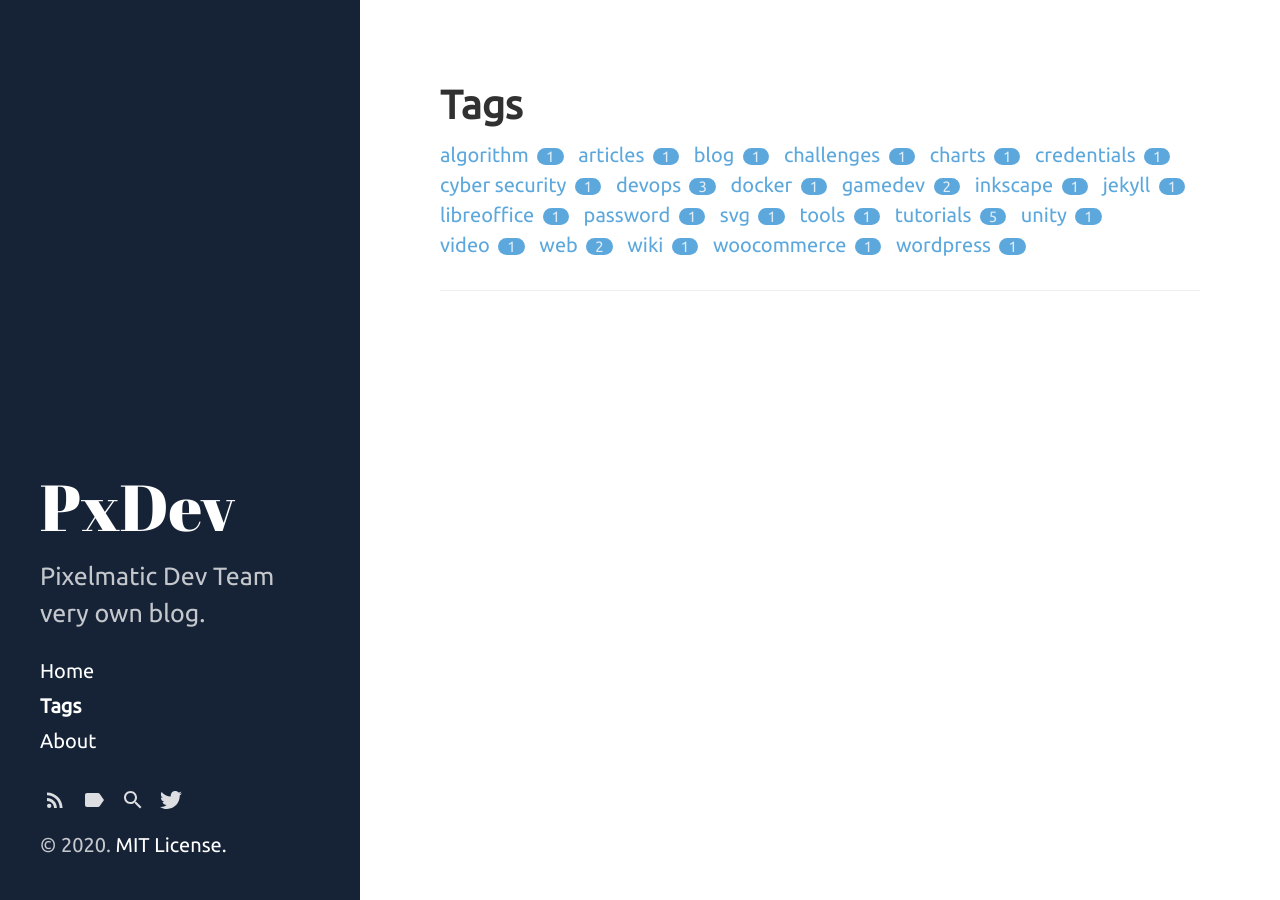
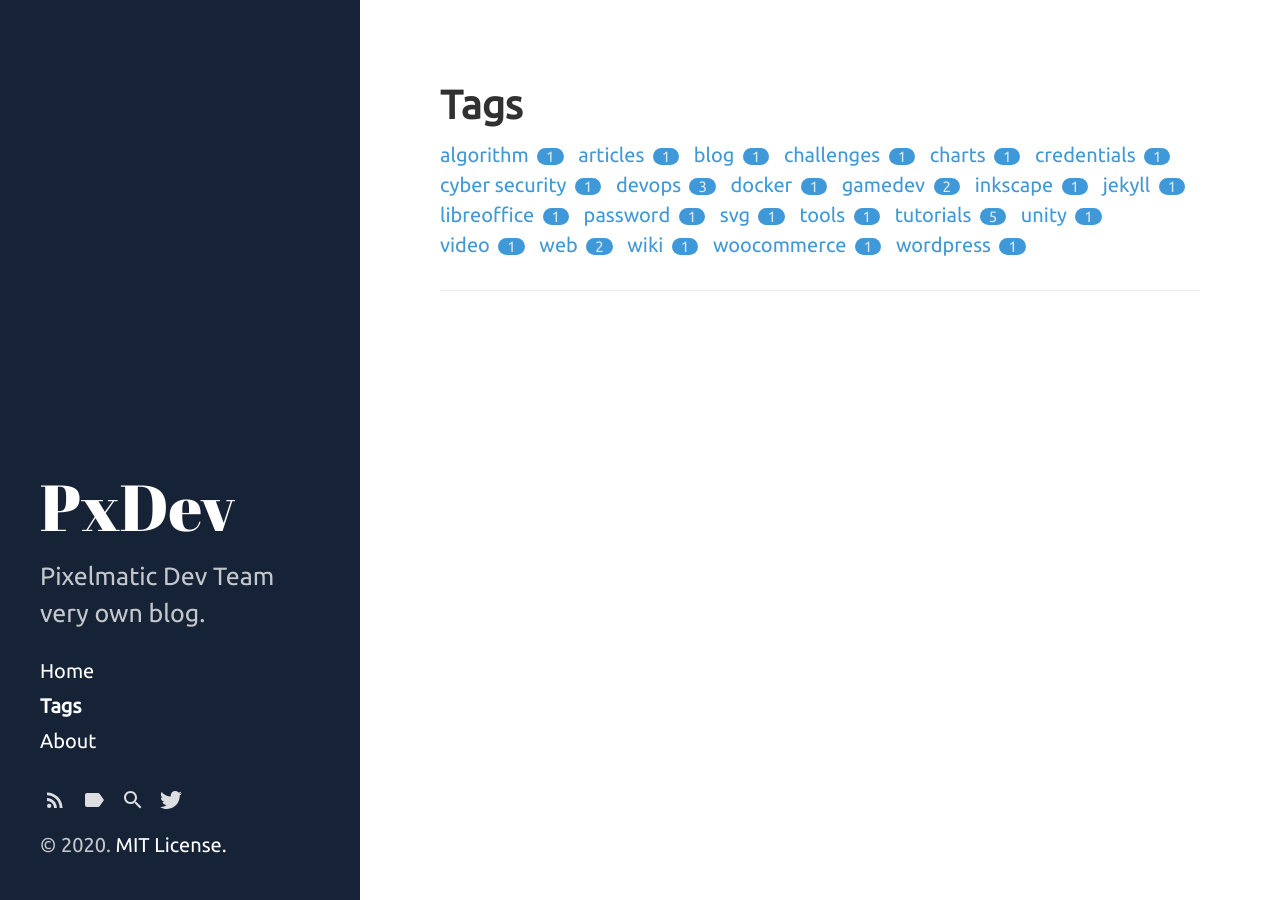
Before and after one commit to Pixelmatic/pixelmatic.github.io, a Jekyll site: the page built from tags.html, in a window 1280 px wide. Built offline with Jekyll 4.4.1, drawn with Linux system fonts in a browser that asks for light colours.

Commit message:
Minor Improvements

```diff
--- a/_includes/font-includes.html
+++ b/_includes/font-includes.html
@@ -3,4 +3,4 @@
   different fonts as applicable.
 {% endcomment %}
 
-	<link href="https://fonts.googleapis.com/css?family=Abril+Fatface|Ubuntu&display=swap" rel="stylesheet">
+	<link href="https://fonts.googleapis.com/css?family=Abril+Fatface|Ubuntu&display=swap" rel="stylesheet" async>
--- a/_includes/head.html
+++ b/_includes/head.html
@@ -4,7 +4,7 @@
   <meta http-equiv="content-type" content="text/html; charset=utf-8" />
 
   <!-- Enable responsiveness on mobile devices-->
-  <meta name="viewport" content="width=device-width, initial-scale=1.0, maximum-scale=1" />
+  <meta name="viewport" content="width=device-width, initial-scale=1.0, maximum-scale=5" />
 
   <title>
     {% if page.title == "Home" %}
--- a/_sass/hydeout/_variables.scss
+++ b/_sass/hydeout/_variables.scss
@@ -10,7 +10,7 @@ $orange: #d28445 !default;
 $yellow: #f4bf75 !default;
 $green: #90a959 !default;
 $cyan: #75b5aa !default;
-$blue: #268bd2 !default;
+$blue: #0076ca !default;
 $brown: #8f5536 !default;
 
 $root-font-family: "Ubuntu", -apple-system, BlinkMacSystemFont, "Candara", "Segoe UI", "Roboto", "Oxygen", "Cantarell", "Droid Sans", "Helvetica Neue", Arial, sans-serif !default;
```
